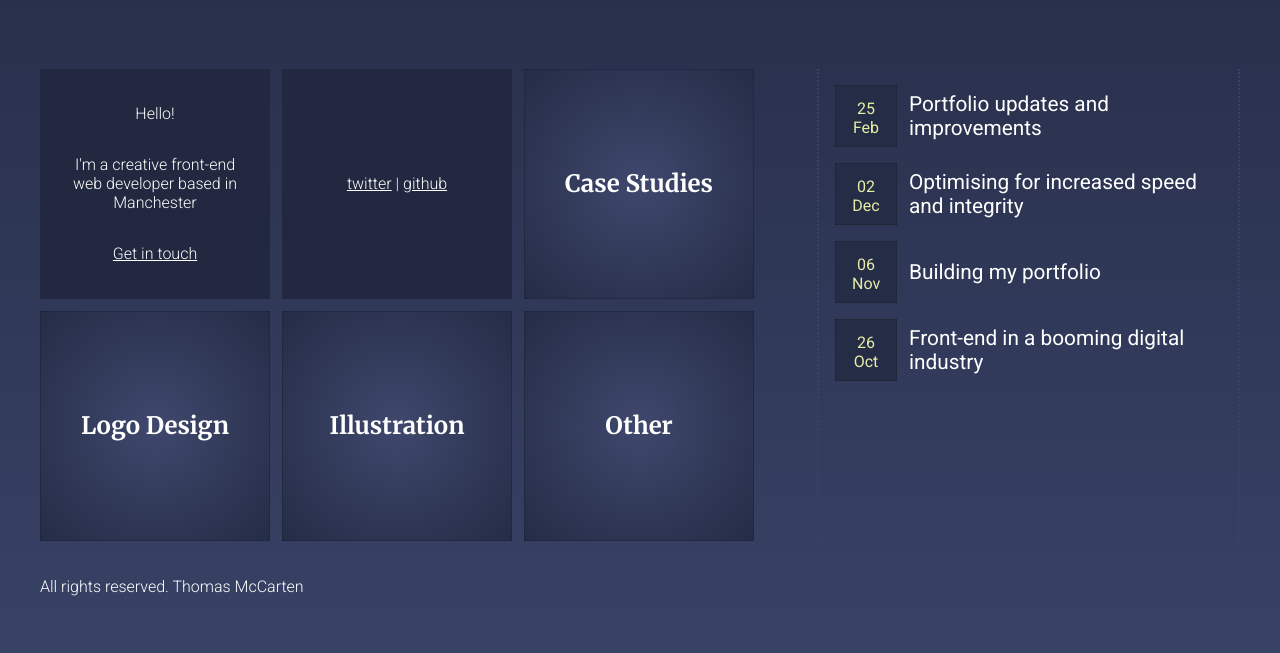
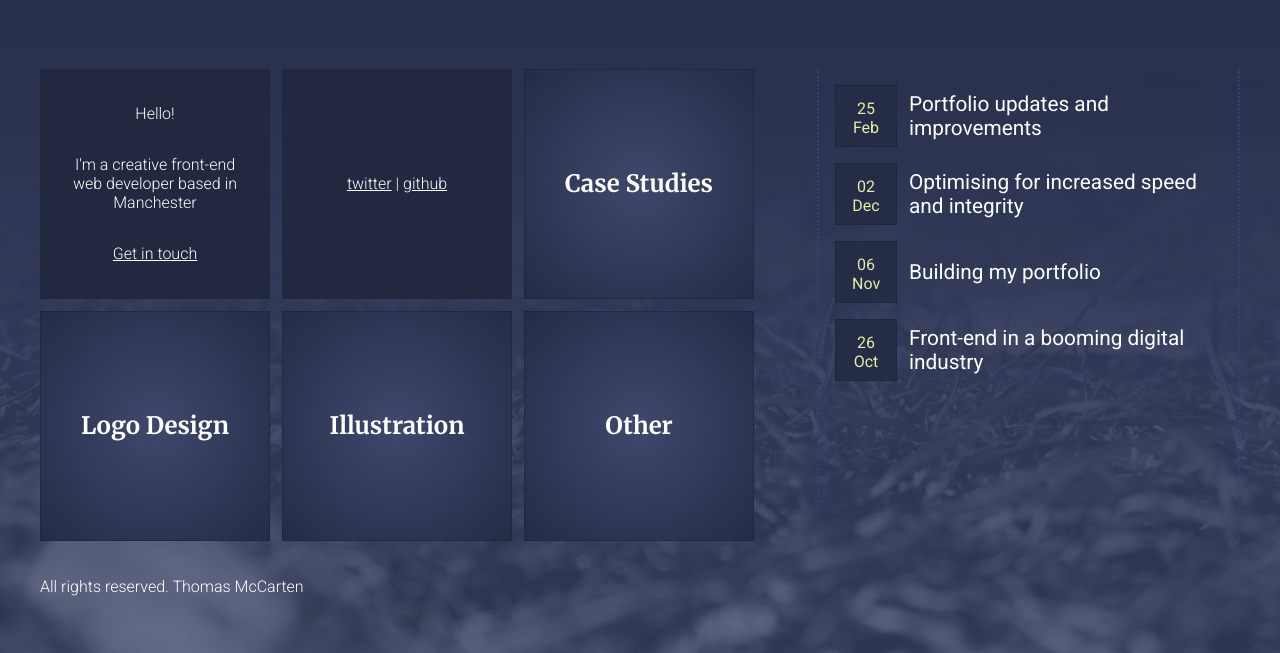
Before and after one commit to tmccarten/css_grid_layout, a plain HTML site: page index.html in a window 1280 px wide. Shown: the part 147-800 px from the top of the page. Drawn offline with Linux system fonts and the light colour scheme.

Commit message:
add body bg

```diff
--- a/style.css
+++ b/style.css
@@ -17,6 +17,19 @@ body {
   color: white;
   margin: 0;
   padding: 0 3%;
+}
+
+body::before {
+  content: "";
+  opacity: 0.25;
+  position: fixed;
+  height: 600px;
+  right: 0;
+  bottom: 0;
+  left: 0;
+  z-index: -1;
+  background: url('img/body_bg.png');
+  background-size: cover;
 }
 
 .site-container {
```
